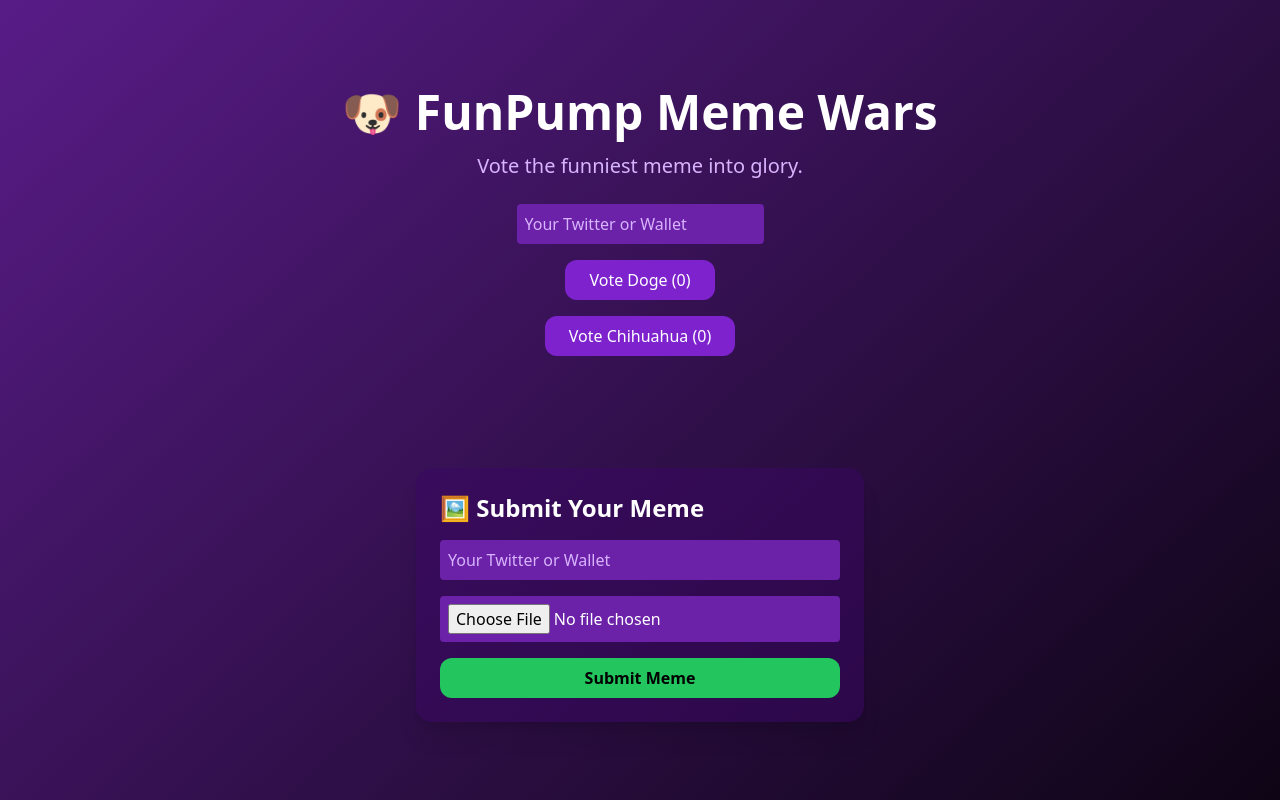
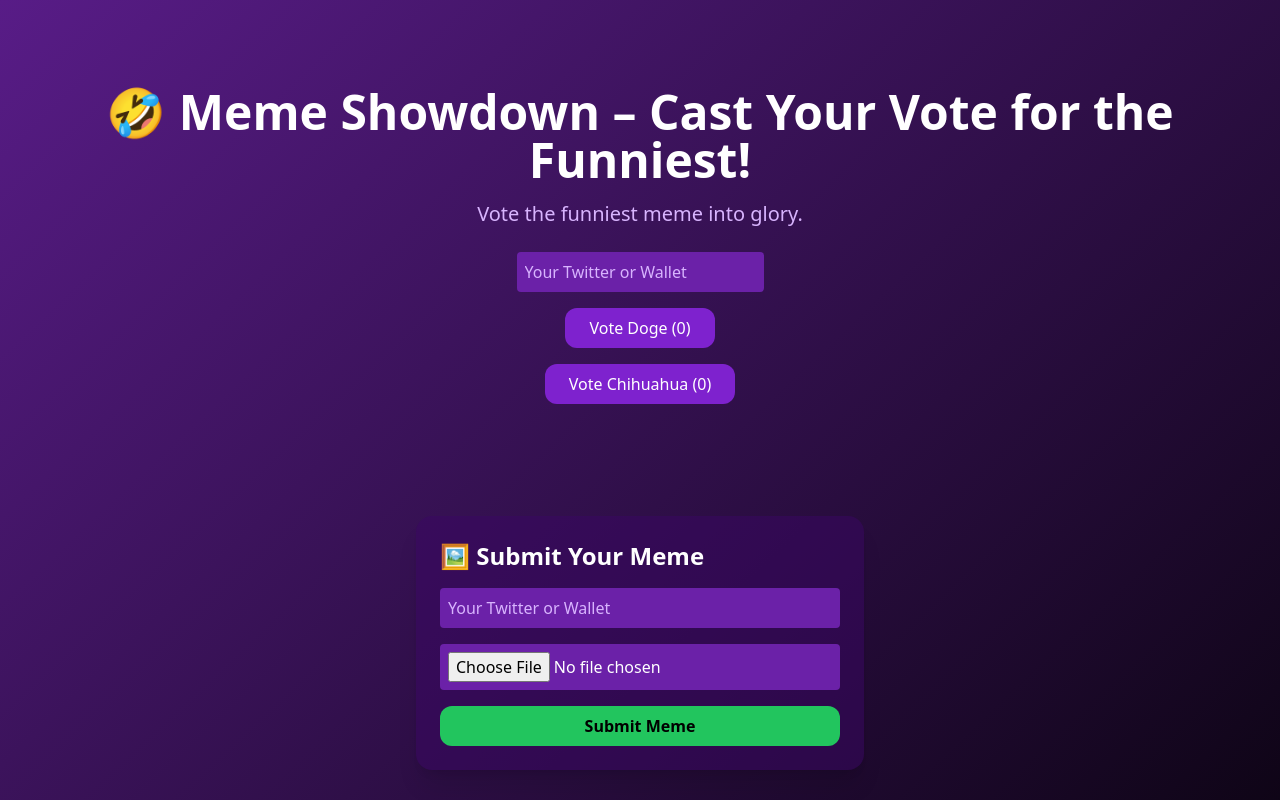
Before and after one commit to azure123z/arena-site, a React (Vite) app: page / in a window 1280 px wide. Shown: the top 800 px of the page. Built offline with nearby package versions, Linux system fonts and the light colour scheme; no server answers; the database is empty.

Commit message:
✅ Edit tittle

```diff
--- a/src/App.jsx
+++ b/src/App.jsx
@@ -103,7 +103,7 @@ export default function App() {
   return (
     <main className="min-h-screen bg-gradient-to-br from-purple-900 to-black text-white p-6">
       <section className="text-center py-16">
-        <h1 className="text-5xl font-bold mb-4">🐶 FunPump Meme Wars</h1>
+        <h1 className="text-5xl font-bold mb-4">🤣 Meme Showdown – Cast Your Vote for the Funniest!</h1>
         <p className="text-xl mb-6 text-purple-300">
           Vote the funniest meme into glory.
         </p>
```
